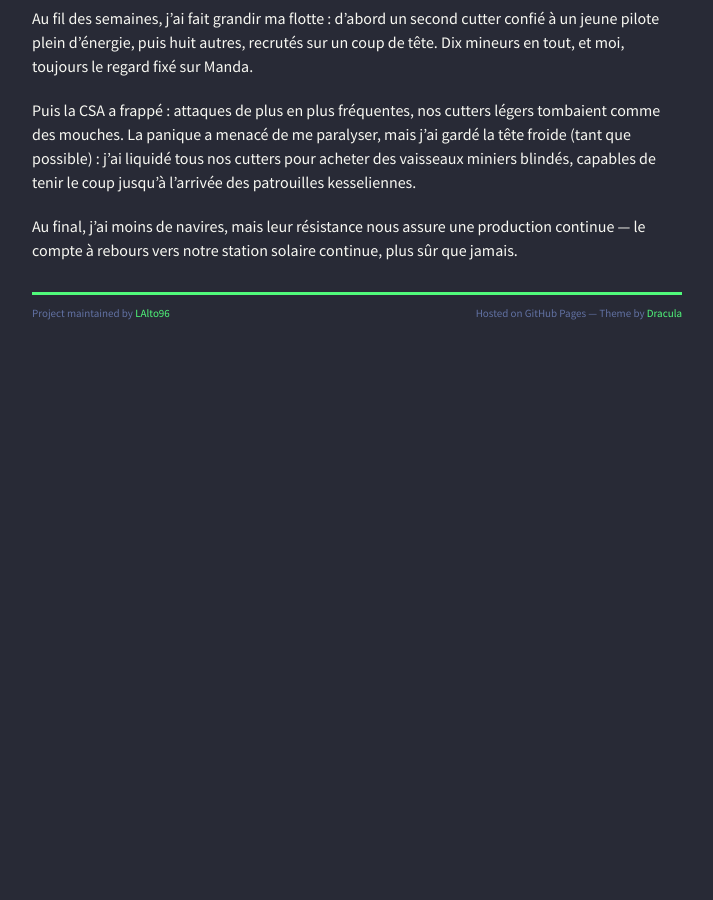
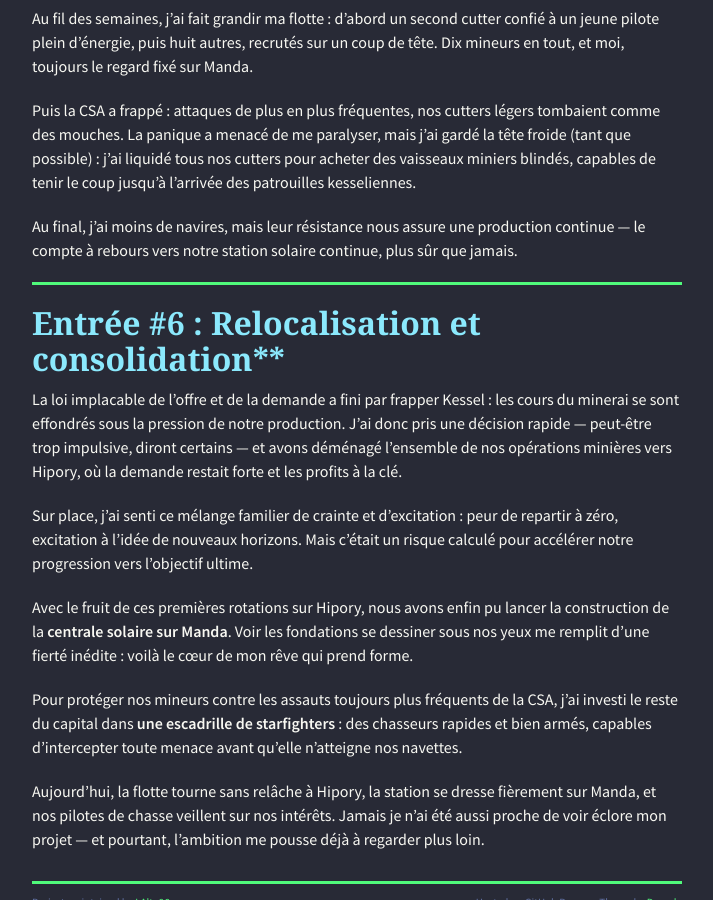
Before and after one commit to LAlto96/doran-voss-journal, a Jekyll site: the page built from index.md, in a window 1280 px wide and 900 px high, scrolled down 1699 px. Shown: the whole window, without its empty margins (283-996 px from the left). Built offline with Jekyll 4.4.1, drawn with Linux system fonts in a browser that asks for light colours; nearby versions of some CDN libraries; our own code applies the rules of GitHub Pages for plain Markdown files; before the commit the page ends 2104 px from its top, so only the background shows below that.

Commit message:
Ajout de l'entrée 6 !

```diff
--- a/index.md
+++ b/index.md
@@ -39,3 +39,17 @@ Au fil des semaines, j’ai fait grandir ma flotte : d’abord un second cutter
 Puis la CSA a frappé : attaques de plus en plus fréquentes, nos cutters légers tombaient comme des mouches. La panique a menacé de me paralyser, mais j’ai gardé la tête froide (tant que possible) : j’ai liquidé tous nos cutters pour acheter des vaisseaux miniers blindés, capables de tenir le coup jusqu’à l’arrivée des patrouilles kesseliennes.
 
 Au final, j’ai moins de navires, mais leur résistance nous assure une production continue — le compte à rebours vers notre station solaire continue, plus sûr que jamais.
+
+---
+
+## Entrée #6 : Relocalisation et consolidation**
+
+La loi implacable de l’offre et de la demande a fini par frapper Kessel : les cours du minerai se sont effondrés sous la pression de notre production. J’ai donc pris une décision rapide — peut-être trop impulsive, diront certains — et avons déménagé l’ensemble de nos opérations minières vers Hipory, où la demande restait forte et les profits à la clé.
+
+Sur place, j’ai senti ce mélange familier de crainte et d’excitation : peur de repartir à zéro, excitation à l’idée de nouveaux horizons. Mais c’était un risque calculé pour accélérer notre progression vers l’objectif ultime.
+
+Avec le fruit de ces premières rotations sur Hipory, nous avons enfin pu lancer la construction de la **centrale solaire sur Manda**. Voir les fondations se dessiner sous nos yeux me remplit d’une fierté inédite : voilà le cœur de mon rêve qui prend forme.
+
+Pour protéger nos mineurs contre les assauts toujours plus fréquents de la CSA, j’ai investi le reste du capital dans **une escadrille de starfighters** : des chasseurs rapides et bien armés, capables d’intercepter toute menace avant qu’elle n’atteigne nos navettes.
+
+Aujourd’hui, la flotte tourne sans relâche à Hipory, la station se dresse fièrement sur Manda, et nos pilotes de chasse veillent sur nos intérêts. Jamais je n’ai été aussi proche de voir éclore mon projet — et pourtant, l’ambition me pousse déjà à regarder plus loin.
```
